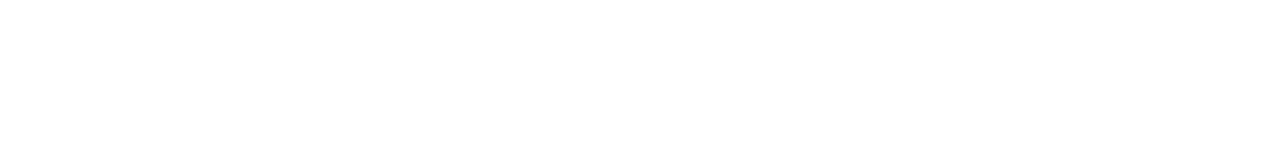
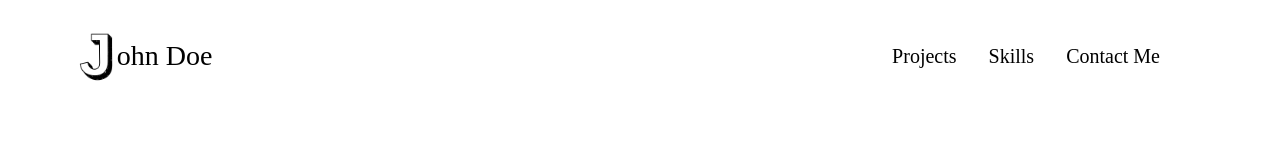
Before and after one commit to Pushpendra3005/WEB_DEVELOPMENT, a plain HTML site: page Portfolio/index.html in a window 1280 px wide. Drawn offline with Linux system fonts and the light colour scheme.

Commit message:
Update index.html

```diff
--- a/Portfolio/index.html
+++ b/Portfolio/index.html
@@ -8,6 +8,21 @@
     <title>PORTFOLIO</title>
 </head>
 <body>
+    <div class="wrapper">
+        <div class="container">
+            <div class="navbar">
+                <div class="log-container">
+                    <img src="images/NavLogo.jpg" class="logo-img">
+                    <div class="logo-text">ohn Doe</div>
+                </div>
 
+                <div class="nav-items">
+                    <div><a href="#Projects">Projects</a></div>
+                    <div><a href="#skills">Skills</a></div>
+                    <div><a href="#contactme">Contact Me</a></div>
+                </div>
+            </div>
+        </div>
+    </div>
 </body>
 </html>
--- a/Portfolio/style.css
+++ b/Portfolio/style.css
@@ -0,0 +1,64 @@
+@import url("https://fonts.googleapis.com/css2?family=Be+Vietnam+Pro:wght@300&display=swap");
+
+*{
+    margin: 0;
+    padding: 0;
+    box-sizing: border-box;
+    scroll-behavior: smooth;
+}
+
+.wrapper{
+    height: 100vh;
+    overflow-y: auto;
+    overflow-x: hidden;
+}
+
+.container{
+    width: 1200px;
+    margin: 0 auto;
+}
+
+.navbar{
+    display: flex;
+    justify-content: space-between;
+    padding: 1rem;
+    align-items: center;
+}
+
+.log-container{
+    display: flex;
+    align-items: center;
+    justify-content: baseline;
+}
+
+.logo-img{
+    width: 80px;
+}
+
+.logo-text{
+    margin-left: -1.2rem;
+    font-size: 28px;
+}
+
+.nav-items{
+    display: flex;
+    gap: 2rem;
+    padding: 0 4em;
+}
+.nav-items div{
+    font-size: 20px;
+    font-weight: 500;
+    cursor: pointer;
+}
+.nav-items div a{
+    color: black;
+}
+
+a{
+    text-decoration: none;
+}
+
+.nav-items div:hover{
+    transition: 0.8s;
+    font-weight: bold;
+}
```
